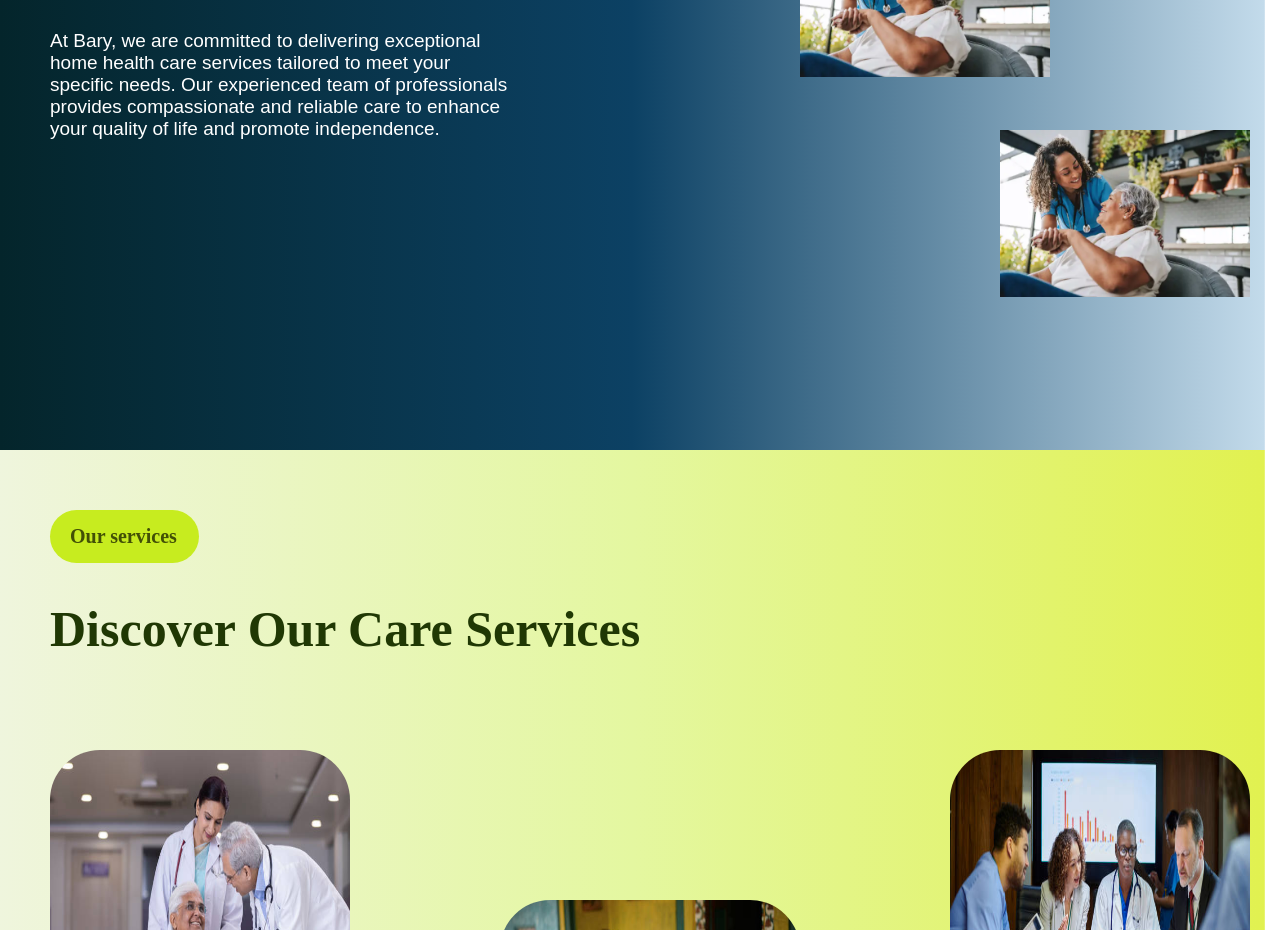
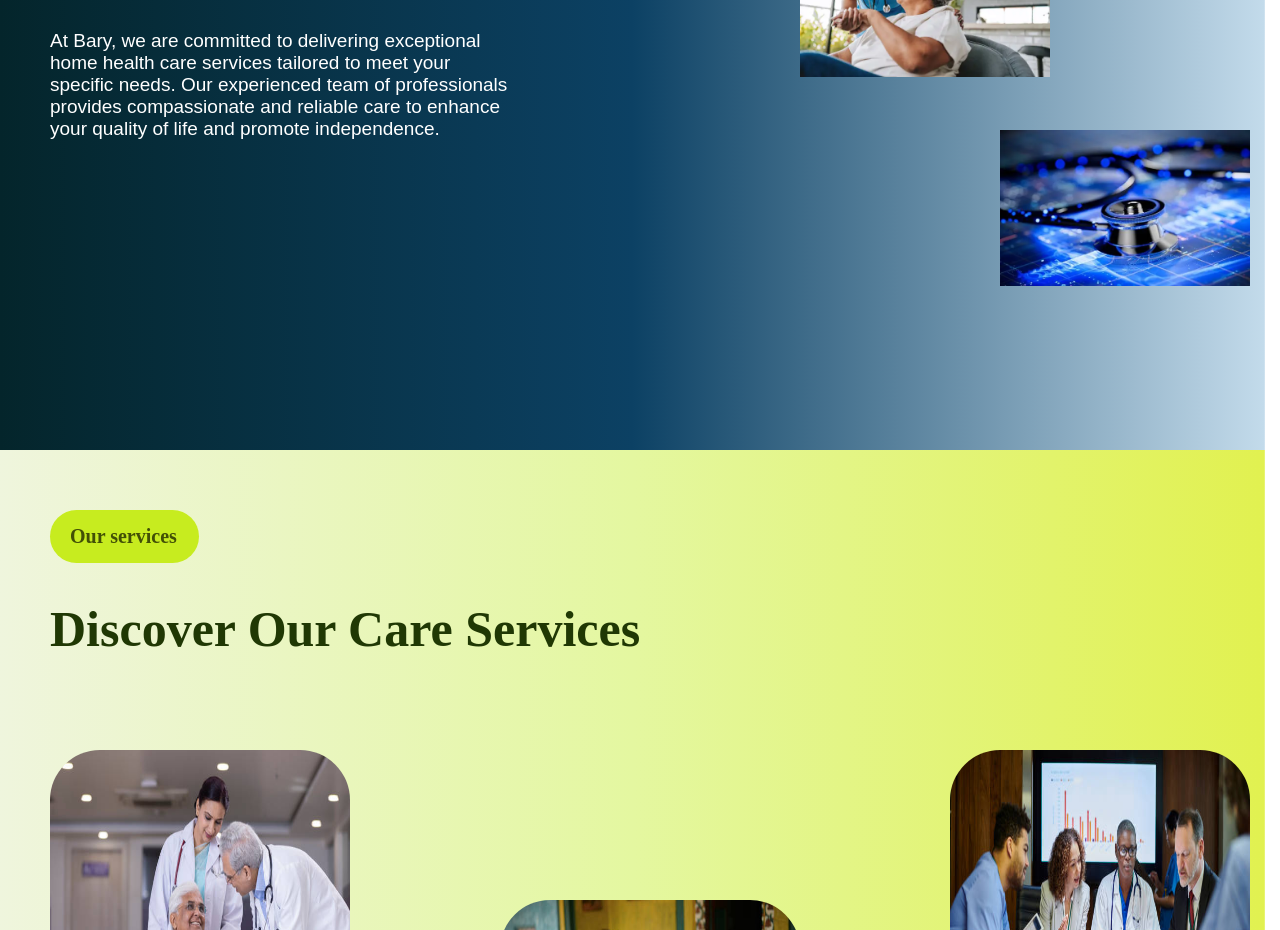
Before and after one commit to Britto-ux/Health-Care, a plain HTML site: page Index.html in a window 1280 px wide. Shown: the part 1140-2070 px from the top of the page. Drawn offline with Linux system fonts and the light colour scheme; a web font is replaced by a local one.

Commit message:
healthcare1

```diff
--- a/Index.html
+++ b/Index.html
@@ -44,7 +44,7 @@ provides compassionate and reliable care to enhance
 your quality of life and promote independence.</pre>
             <img src="./imges/heath care 3.webp" style="position: absolute; width: 250px; margin-left: 1000px; margin-top: 40px;">
             <img src="./imges/healthcare5.webp" style="position: absolute; width: 250px; margin-left: 800px; margin-top: 250px;">
-            <img src="./imges/healthcare5.webp" style="position: absolute; width: 250px; margin-left: 1000px; margin-top: 470px;">
+            <img src="./imges/health 100.webp" style="position: absolute; width: 250px; margin-left: 1000px; margin-top: 470px;">
         </div>
         <div style="background-image: linear-gradient(to right, rgb(239, 245, 221), rgb(228, 247, 160), rgb(225, 241, 80));background-repeat: no-repeat;background-size: cover;background-position: top;width: 98.8vw;height: 890px;">
               <h3 style="position: absolute; background-color: rgb(199, 236, 31); color: rgb(66, 80, 6); margin-left: 50px; margin-top: 60px; font-size: 20px; border-radius: 30px; padding: 15px; padding-left: 20px; padding-right: 22px;">Our services</h3>
```
Also changed, not shown: imges/health 100.webp (added).
